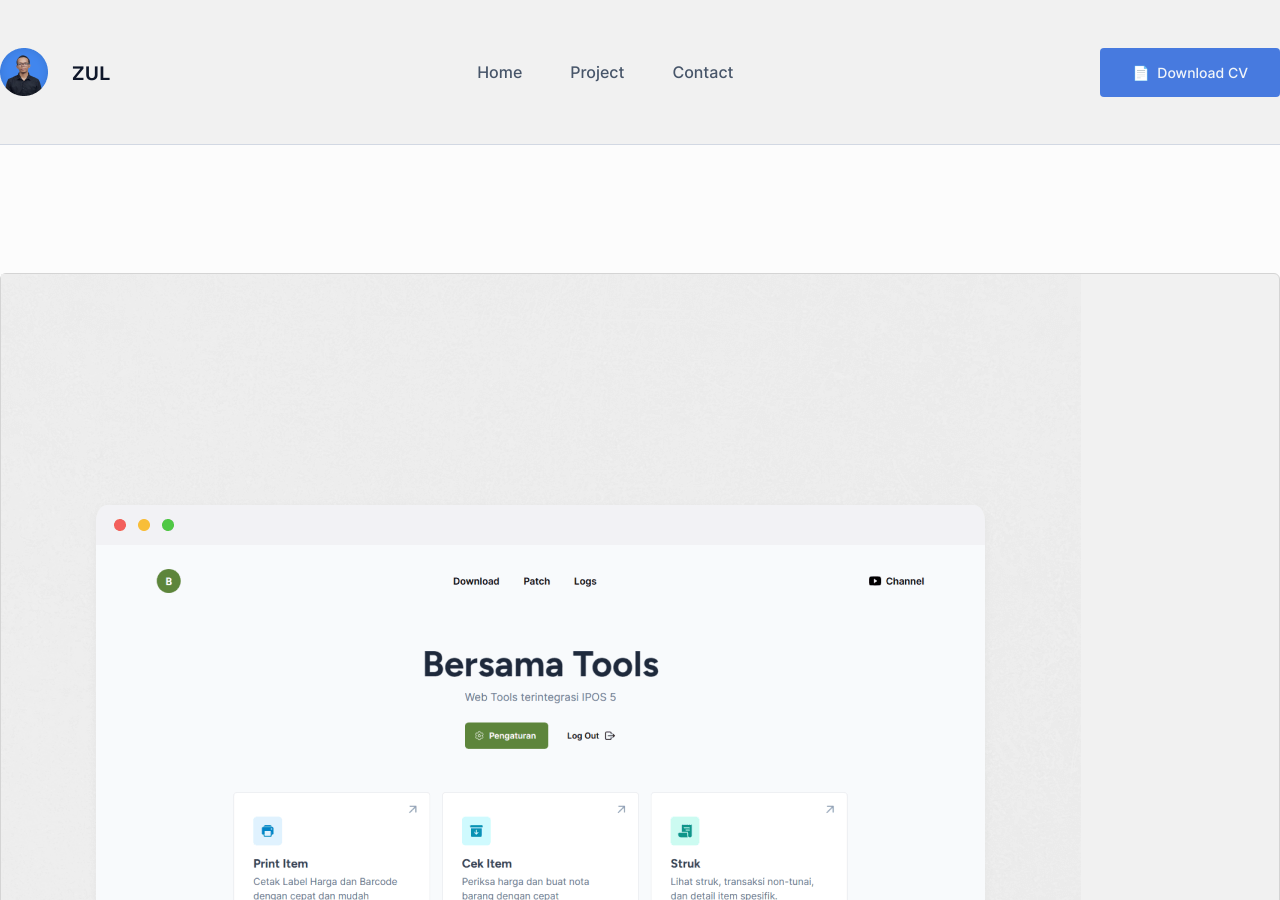
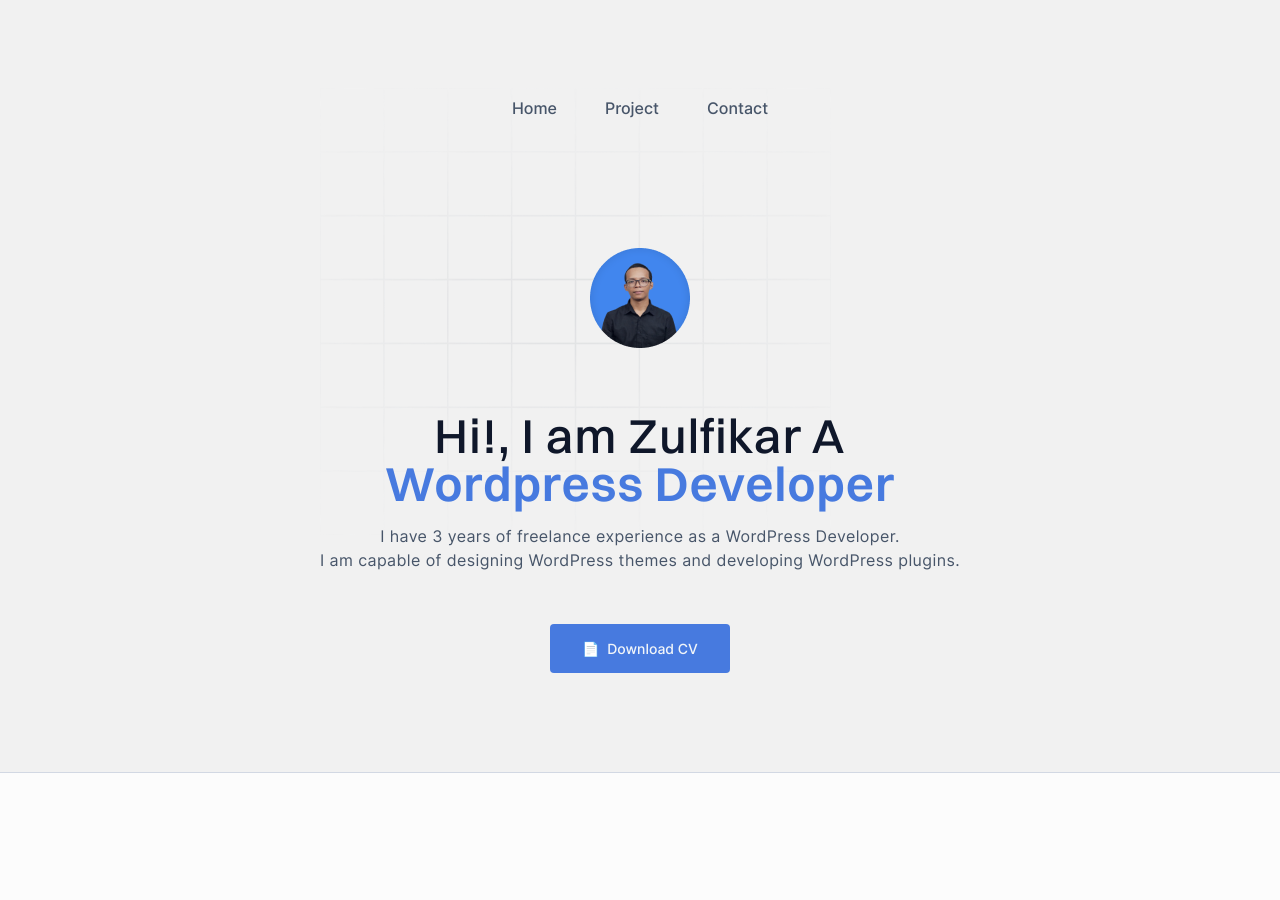
Before and after one commit to Zulfkr197/zulfkr197.github.io, a Jekyll site: the page built from projects.html, in a window 1280 px wide and 900 px high. Built offline with Jekyll 4.4.1, drawn with Linux system fonts in a browser that asks for light colours.

Commit message:
Update default.html

```diff
--- a/_layouts/default.html
+++ b/_layouts/default.html
@@ -7,21 +7,21 @@
 
   <title>{{ site.name }}{% if page.title %} - {{ page.title }}{% endif %}</title>
   <link rel="shortcut icon" href="{{ "/" | relative_url  }}assets/images/favicon.ico">
-  {% if page.title %}
+  {% if page.title and page.title != "Projects" %}
     <link rel="stylesheet" href="{{ "/" | relative_url  }}assets/css/splide.min.css">
   {% endif %}
   <link rel="stylesheet" href="{{ "/" | relative_url  }}assets/css/style.min.css">
   <link rel="alternate" type="application/rss+xml" title="My Blog" href="{{ "/" | relative_url  }}feed.xml">
-  {% if page.title %}
+  {% if page.title and page.title != "Projects" %}
     <script src="{{ "/" | relative_url  }}assets/js/splide.min.js"></script>
   {% endif %}
 </head>
 <body class='bg-bone font-body'>
 
-	<header class="header flex {% if page.title %}py-12{% else %}pt-16 pb-20 md:pt-24 md:pb-28{% endif %}">
-		<div class="flex flex-col max-w-screen-xl {% if page.title %}md:flex-row items-center gap-8 sm:gap-10 lg:gap-16 mx-auto w-full px-6 sm:px-10 xl:px-0 relative{% else %}gap-10 md:gap-12 lg:gap-16 mx-auto px-6 sm:px-10 xl:px-0{% endif %}">
+	<header class="header flex {% if page.title and page.title != "Projects" %}py-12{% else %}pt-16 pb-20 md:pt-24 md:pb-28{% endif %}">
+		<div class="flex flex-col max-w-screen-xl {% if page.title and page.title != "Projects" %}md:flex-row items-center gap-8 sm:gap-10 lg:gap-16 mx-auto w-full px-6 sm:px-10 xl:px-0 relative{% else %}gap-10 md:gap-12 lg:gap-16 mx-auto px-6 sm:px-10 xl:px-0{% endif %}">
 
-			{% if page.title %}
+			{% if page.title and page.title != "Projects" %}
 
 				<div class="mask absolute opacity-75 inset-x-0 -top-48 -z-10 opacity-75 mx-auto max-w-sm block sm:hidden">
 					<img src="{{ "/" | relative_url  }}assets/images/mask.png">
@@ -79,7 +79,7 @@
 	<section class="bg-bone-surface py-24 lg:py-32 border-y border-bone-outline">
 		<div class="flex flex-col gap-16 mx-auto max-w-screen-xl px-6 sm:px-10 xl:px-0">
 
-			{% unless page.title %}
+			{% unless page.title == "Projects" %}
 			<div class="heading text-center">
 				{% if page.projects %}
 					<h3 class="font-heading leading-relaxed pb-2 text-4xl font-medium">My Project</h3>
@@ -93,7 +93,7 @@
 
 			<!-- Foreach -->
 			<div class="content">
-				<div class="{% if page.title %}article flex flex-col gap-12{% else %}grid grid-cols-1 md:grid-cols-2 gap-10 lg:gap-12{% endif %}">
+				<div class="{% if page.title and page.title != "Projects" %}article flex flex-col gap-12{% else %}grid grid-cols-1 md:grid-cols-2 gap-10 lg:gap-12{% endif %}">
 					{{ content }}
 				</div>
 			</div>
@@ -151,7 +151,7 @@
 	</section>
 
 	{% include footer.html %}
-	{% if page.title %}
+	{% if page.title and page.title != "Projects" %}
 		<script type="text/javascript">
 			new Splide( '.splide-featured',{
 				pagination: false,
```
